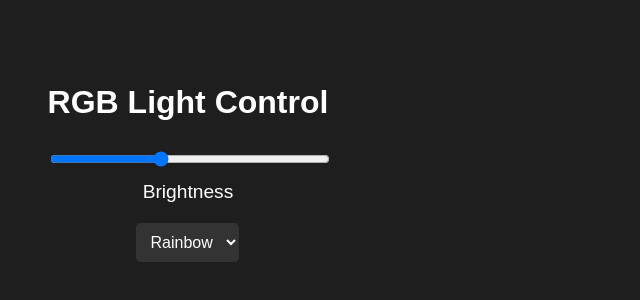
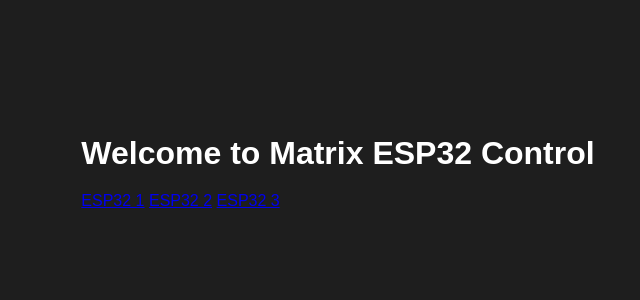
Before and after one commit to vealuk1995/PWA, a plain HTML site: page index.html in a window 1280 px wide. Shown: the part 238-538 px from the top of the page, without its empty margins (452-1092 px from the left). Drawn offline with Linux system fonts and the light colour scheme; files that its build step writes are made by us from their sources.

Commit message:
Add files via upload

```diff
--- a/index.html
+++ b/index.html
@@ -3,23 +3,19 @@
 <head>
     <meta charset="UTF-8">
     <meta name="viewport" content="width=device-width, initial-scale=1.0">
-    <title>RGB Light Control</title>
-    <link rel="stylesheet" href="styles.css">
-    <link rel="manifest" href="manifest.json">
+    <title>Matrix ESP32 Control</title>
+    <link rel="stylesheet" href="css/styles.css">
 </head>
 <body>
-    <div class="container">
-        <h1>RGB Light Control</h1>
-        <input type="range" id="brightnessSlider" min="0" max="255" value="100">
-        <label for="brightnessSlider">Brightness</label>
-        <select id="effectSelect">
-            <option value="0">Rainbow</option>
-            <option value="1">Fire</option>
-            <option value="2">Wave</option>
-            <option value="3">Stars</option>
-            <option value="4">Gradient</option>
-        </select>
+    <canvas id="matrix"></canvas>
+    <div class="content">
+        <h1>Welcome to Matrix ESP32 Control</h1>
+        <nav>
+            <a href="esp32/esp32_1.html">ESP32 1</a>
+            <a href="esp32/esp32_2.html">ESP32 2</a>
+            <a href="esp32/esp32_3.html">ESP32 3</a>
+        </nav>
     </div>
-    <script src="app.js"></script>
+    <script src="js/matrix.js"></script>
 </body>
 </html>
```
